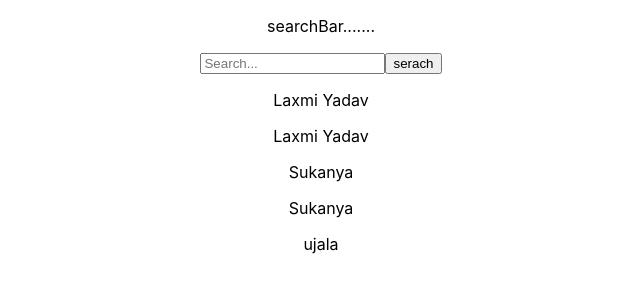
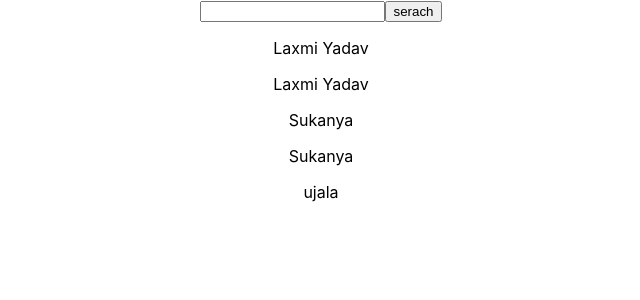
Before and after one commit to khushboo20kumari/meterial-ui, a React (Create React App) app: page / in a window 1280 px wide. Shown: the top 300 px of the page, without its empty margins (319-959 px from the left). Built offline with nearby package versions, Linux system fonts and the light colour scheme; data requests are answered from the project's data file.

Commit message:
Serach bar for practice

```diff
--- a/src/App.js
+++ b/src/App.js
@@ -72,11 +72,13 @@
 
 // import TextField from "@mui/material";
 // import SelectArray from "./SelectArray";
-import MapMethod from "./MapMethod";
+// import MapMethod from "./MapMethod";
+import SearchBar from "./SearchBar";
 function App(){
    return(
       <>
-      <MapMethod/>
+      {/* <MapMethod/> */}
+      <SearchBar></SearchBar>
       {/* <SelectArray/> */}
       {/* <DialogForm/> */}
       {/* <Selectoption/> */}
--- /dev/null
+++ b/src/SearchBar.js
@@ -0,0 +1,47 @@
+import { useEffect, useState } from "react";
+
+function SearchBar() {
+    const [search, setSearch] = useState("")
+    const [filterData, setFilterData] = useState([])
+    const [data, setData] = useState([])
+
+    const FetchData = () => {
+        fetch("http://localhost:3000/userTask").then((res) => {
+            return res.json()
+        }).then((res) => {
+            setData(res)
+            setFilterData(res)
+        })
+    }
+
+    const HandleChange = (e) => {
+        setSearch(e.target.value)
+    }
+
+    const HandleClick = () => {
+
+        setSearch("")
+        const filtered = data.filter((item) => {
+            return item.userName.toLowerCase().includes(search.toLowerCase());
+        });
+        setFilterData(filtered);
+    };
+
+    useEffect(() => {
+        FetchData()
+    }, [])
+    return (
+        <>
+
+            <center>
+                <input onChange={HandleChange} value={search}></input>
+                <button onClick={HandleClick}>serach</button>
+                {filterData.map((item) => (
+                    <p key={item.id}>{item.userName}</p>
+                ))}
+            </center>
+        </>
+
+    )
+}
+export default SearchBar;
```
Also changed, not shown: src/MapMethod.js (line endings or trailing spaces).
